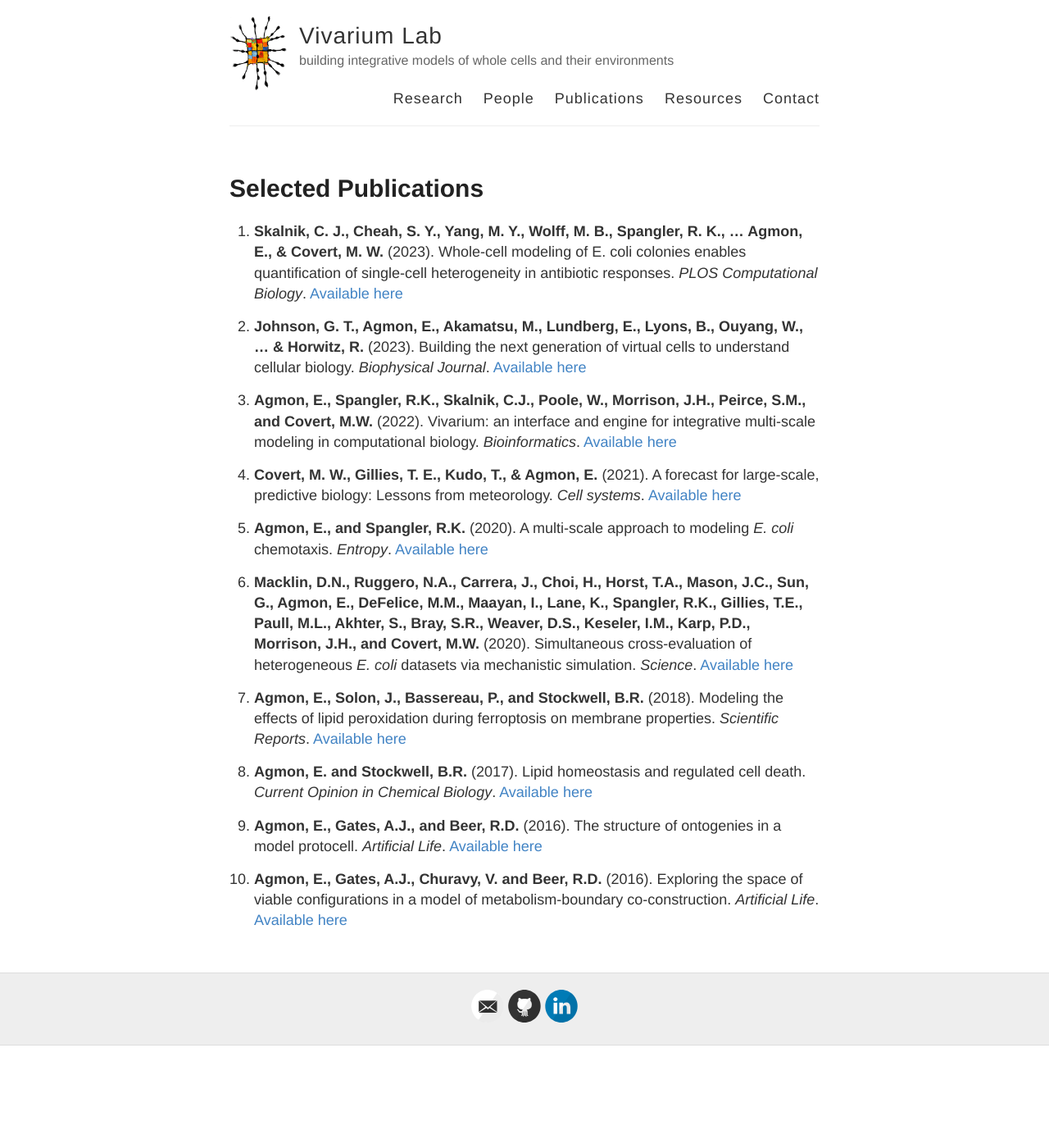
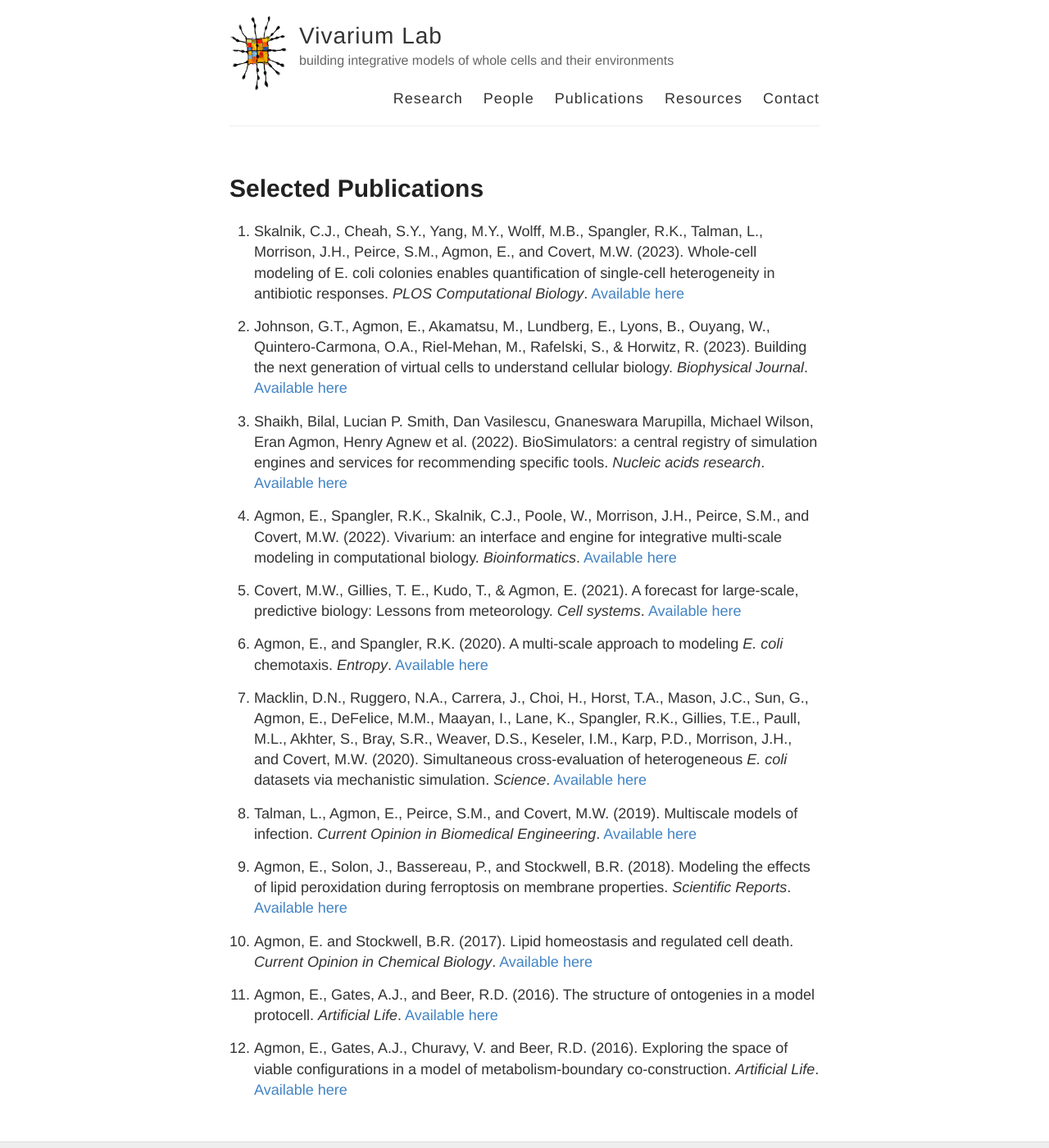
Before and after one commit to eagmon/eagmon.github.io, a Jekyll site: the page built from publications.md, in a window 1280 px wide and 1400 px high. Shown: the whole window at 82% size. Built offline with Jekyll 4.4.1, drawn with Linux system fonts in a browser that asks for light colours.

Commit message:
update pubs

```diff
--- a/_data/publications.yml
+++ b/_data/publications.yml
@@ -1,14 +1,20 @@
-- authors: 'Skalnik, C. J., Cheah, S. Y., Yang, M. Y., Wolff, M. B., Spangler, R. K., ... Agmon, E., & Covert, M. W.'
+- authors: 'Skalnik, C.J., Cheah, S.Y., Yang, M.Y., Wolff, M.B., Spangler, R.K., Talman, L., Morrison, J.H., Peirce, S.M., Agmon, E., and Covert, M.W.'
   year: '2023'
   title: 'Whole-cell modeling of E. coli colonies enables quantification of single-cell heterogeneity in antibiotic responses.'
   journal: 'PLOS Computational Biology'
   link: 'https://journals.plos.org/ploscompbiol/article?id=10.1371/journal.pcbi.1011232'
 
-- authors: 'Johnson, G. T., Agmon, E., Akamatsu, M., Lundberg, E., Lyons, B., Ouyang, W., ... & Horwitz, R.'
+- authors: 'Johnson, G.T., Agmon, E., Akamatsu, M., Lundberg, E., Lyons, B., Ouyang, W., Quintero-Carmona, O.A., Riel-Mehan, M., Rafelski, S., & Horwitz, R.'
   year: '2023'
   title: 'Building the next generation of virtual cells to understand cellular biology.'
   journal: 'Biophysical Journal'
   link: 'https://www.cell.com/biophysj/pdf/S0006-3495(23)00236-9.pdf'
+
+- authors: 'Shaikh, Bilal, Lucian P. Smith, Dan Vasilescu, Gnaneswara Marupilla, Michael Wilson, Eran Agmon, Henry Agnew et al.'
+  year: '2022'
+  title: 'BioSimulators: a central registry of simulation engines and services for recommending specific tools.'
+  journal: 'Nucleic acids research'
+  link: 'https://academic.oup.com/nar/article/50/W1/W108/6582178'
 
 - authors: 'Agmon, E., Spangler, R.K., Skalnik, C.J., Poole, W., Morrison, J.H., Peirce, S.M., and Covert, M.W.'
   year: '2022'
@@ -16,7 +22,7 @@
   journal: 'Bioinformatics'
   link: 'https://academic.oup.com/bioinformatics/advance-article/doi/10.1093/bioinformatics/btac049/6522109?login=true'
 
-- authors: 'Covert, M. W., Gillies, T. E., Kudo, T., & Agmon, E.'
+- authors: 'Covert, M.W., Gillies, T. E., Kudo, T., & Agmon, E.'
   year: '2021'
   title: 'A forecast for large-scale, predictive biology: Lessons from meteorology.'
   journal: 'Cell systems'
@@ -33,6 +39,12 @@
   title: 'Simultaneous cross-evaluation of heterogeneous _E. coli_ datasets via mechanistic simulation.'
   journal: 'Science'
   link: 'https://science.sciencemag.org/content/369/6502/eaav3751.abstract'
+
+- authors: 'Talman, L., Agmon, E., Peirce, S.M., and Covert, M.W.'
+  year: '2019'
+  title: 'Multiscale models of infection.'
+  journal: 'Current Opinion in Biomedical Engineering'
+  link: 'https://www.sciencedirect.com/science/article/abs/pii/S2468451119300509'
 
 - authors: 'Agmon, E., Solon, J., Bassereau, P., and Stockwell, B.R.'
   year: '2018'
--- a/publications.md
+++ b/publications.md
@@ -5,5 +5,5 @@ permalink: /publications/
 ---
 
 {% for publication in site.data.publications %}
-1. **{{ publication.authors }}** ({{ publication.year }}). {{ publication.title }} _{{ publication.journal }}_. [Available here]({{ publication.link }})
+1. {{ publication.authors }} ({{ publication.year }}). {{ publication.title }} _{{ publication.journal }}_. [Available here]({{ publication.link }})
 {% endfor %}
```
